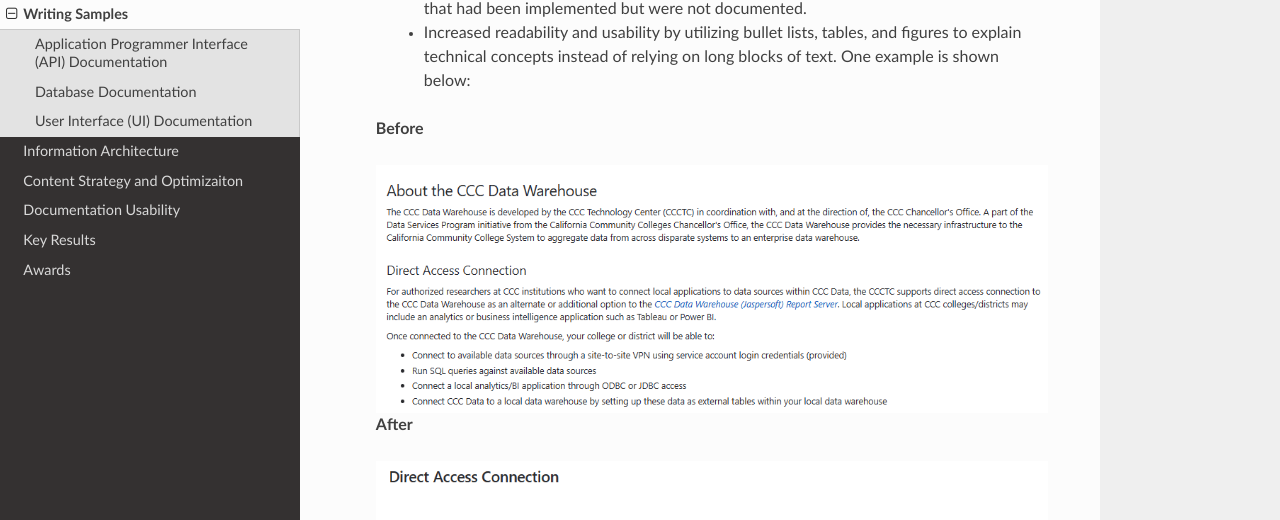
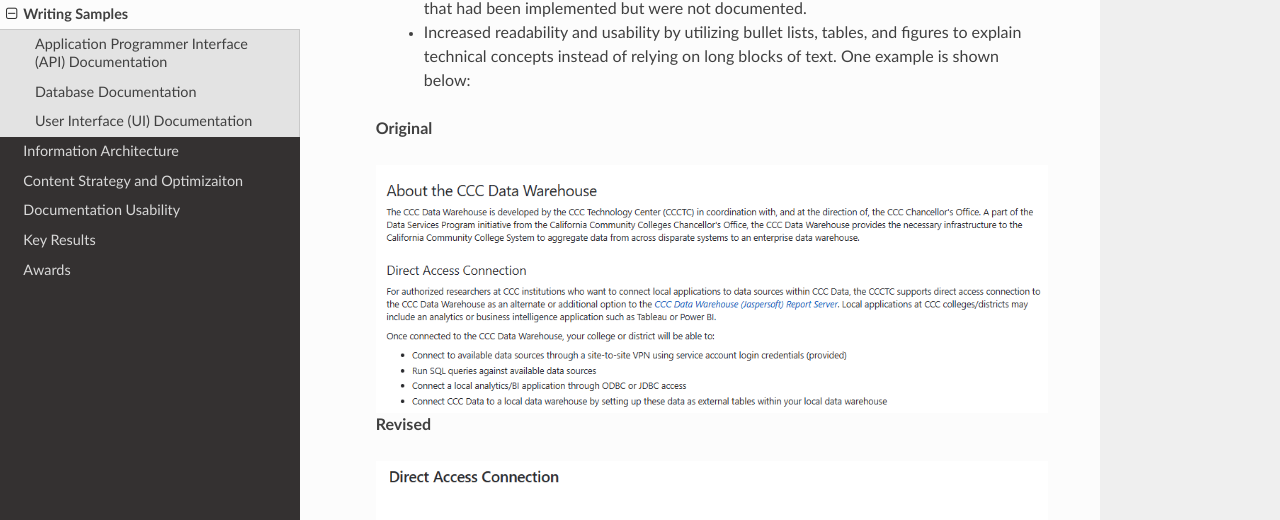
Before and after one commit to bikerben33/portfolio, a Sphinx documentation site: the page built from docs/source/writing-samples.rst, in a window 1280 px wide and 900 px high, scrolled down 2920 px. Shown: the part 139-659 px from the top of the window. Built offline with Sphinx 7.4.7 and the Read the Docs theme 3.1.0, drawn with Linux system fonts in a browser that asks for light colours; some of the changed text lies outside the part shown.

Commit message:
Changed Before/After to more applicable language

```diff
--- a/docs/source/writing-samples.rst
+++ b/docs/source/writing-samples.rst
@@ -142,13 +142,13 @@ Database Documentation
      - Increased readability and usability by utilizing bullet lists, tables, and figures to explain technical concepts instead
        of relying on long blocks of text. One example is shown below:
 
-   **Before**
+   **Original**
 
    .. image:: images/dwda-before.png
       :alt: A block of text explaining the connection between colleges and the Data Warehouse.
 
 
-   **After**
+   **Revised**
 
    .. image:: images/dwda-after.png
       :alt: A paragraph, bullet list, and image explaining the connection between colleges and the Data Warehouse.
@@ -190,14 +190,14 @@ Database Documentation
      - Increased readability and usability by utilizing bullet lists, tables, and figures to explain technical concepts instead
        of relying on long blocks of text. One example is shown below:
 
-    **Before**
+    **Original**
 
     .. image:: images/intro-sg-integration-before.png
        :alt: A block of text explaining how standardized data is compared to non-standardized data.
 
 
 
-    **After**
+    **Revised**
 
     .. image:: images/intro-sg-integration-after.png
        :alt: A paragraph, and an image explaining how standardized data is compared to non-standardized data.
```
